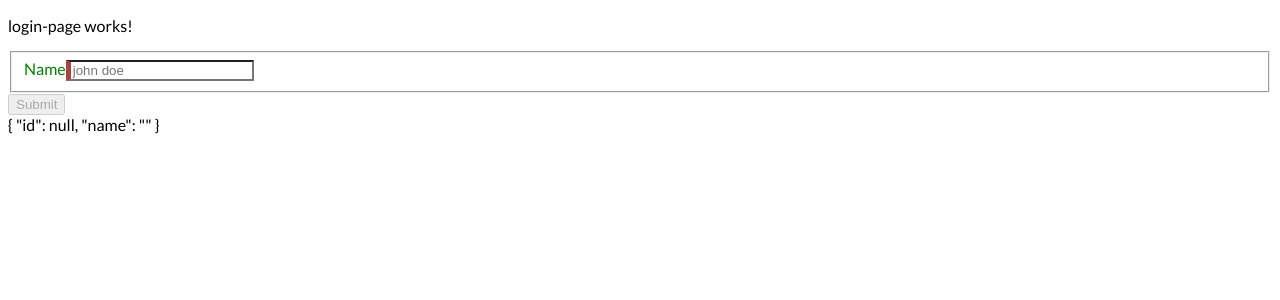
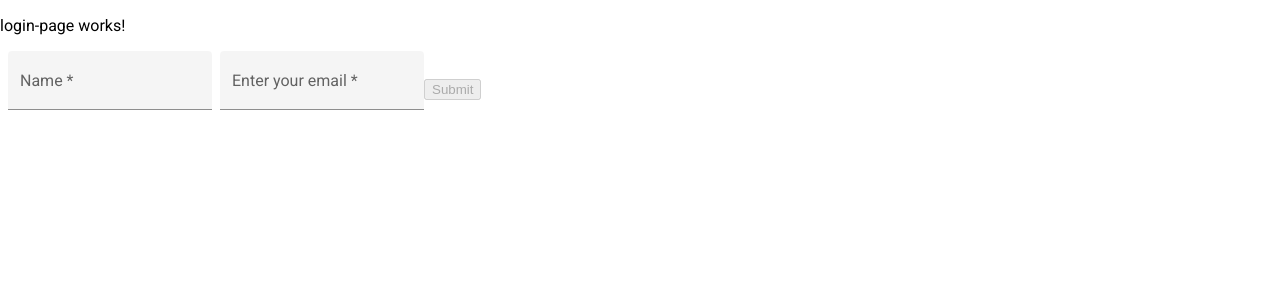
Before and after one commit to anthel/Assignment7_Angular_Pokemon_Trainer, an Angular app in the folder pokemon-trainer/: page / in a window 1280 px wide. Shown: the top 300 px of the page. Built offline with nearby package versions, Linux system fonts and the light colour scheme.

Commit message:
styled forms

```diff
--- a/pokemon-trainer/angular.json
+++ b/pokemon-trainer/angular.json
@@ -27,6 +27,7 @@
               "src/assets"
             ],
             "styles": [
+              "./node_modules/@angular/material/prebuilt-themes/deeppurple-amber.css",
               "src/styles.css"
             ],
             "scripts": []
@@ -94,6 +95,7 @@
               "src/assets"
             ],
             "styles": [
+              "./node_modules/@angular/material/prebuilt-themes/deeppurple-amber.css",
               "src/styles.css"
             ],
             "scripts": []
--- a/pokemon-trainer/package.json
+++ b/pokemon-trainer/package.json
@@ -11,10 +11,12 @@
   "private": true,
   "dependencies": {
     "@angular/animations": "~12.2.0",
+    "@angular/cdk": "^12.2.3",
     "@angular/common": "~12.2.0",
     "@angular/compiler": "~12.2.0",
     "@angular/core": "~12.2.0",
     "@angular/forms": "~12.2.0",
+    "@angular/material": "^12.2.3",
     "@angular/platform-browser": "~12.2.0",
     "@angular/platform-browser-dynamic": "~12.2.0",
     "@angular/router": "~12.2.0",
--- a/pokemon-trainer/src/app/login-page/login-page.component.css
+++ b/pokemon-trainer/src/app/login-page/login-page.component.css
@@ -1,11 +1,11 @@
-.ng-valid[required], .ng-valid.required  {
-    border-left: 5px solid #42A948; /* green */
+/* .ng-valid[required], .ng-valid.required  {
+    border-left: 5px solid #42A948;
   }
 
   .ng-invalid:not(form)  {
-    border-left: 5px solid #a94442; /* red */
+    border-left: 5px solid #a94442;
   }
-
+ */
   .error-message-container {
 
   }
@@ -13,5 +13,11 @@
     color: red;
   }
   .input-label {
-      color: green;
+
   }
+  .mat-form-field + .mat-form-field {
+    margin-left: 8px;
+  }
+  .form-container {
+    margin: 8px;
+  }
--- a/pokemon-trainer/src/app/login-page/login-page.component.html
+++ b/pokemon-trainer/src/app/login-page/login-page.component.html
@@ -1,23 +1,32 @@
 <p>login-page works!</p>
-<form #userForm="ngForm" (ngSubmit)="onSubmit()">
-	<fieldset>
-		<label for="name" class="input-label">Name</label>
-		<input type="text" id="name" placeholder="john doe" name="name"
-			required
-			[(ngModel)]="model.name"
-			#name="ngModel"
-			minlength="2"
+<div class="form-container">
+	<form [formGroup]="userForm" (ngSubmit)="onSubmit()" (submit)="$event.preventDefault()">
+		<mat-form-field appearance="fill">
+			<mat-label for="name" class="input-label">Name</mat-label>
+			<input type="text" id="name" placeholder="john doe" name="name"
+				matInput
+				required
+				formControlName="name"
+				>
+			<mat-error *ngIf="name?.invalid">{{getNameErrorMessage()}}</mat-error>
+		</mat-form-field>
+
+		<mat-form-field appearance="fill">
+			<mat-label>Enter your email</mat-label>
+			<input type="email" id="email" placeholder="pat@example.com"
+				matInput
+				required
+				formControlName="email"
+				>
+			<mat-error *ngIf="email?.invalid">{{getEmailErrorMessage()}}</mat-error>
+		</mat-form-field>
+
+		<button mat-raised-button color="primary"
+			type="submit"
+			[disabled]="!userForm.valid"
+			class="userform-btn"
 			>
-		<div [hidden]="name.valid || name.pristine"
-			class="error-message-container"
-			>
-		<p class="error-message-text">Name is required </p>
-		</div>
-	</fieldset>
-	<button type="submit" class="userform-btn"
-		[disabled]="!userForm.form.valid"
-		>Submit
-	</button>
-</form>
+			Submit</button>
 
-{{model | json}}
+	</form>
+</div>
--- a/pokemon-trainer/src/app/login-page/login-page.component.ts
+++ b/pokemon-trainer/src/app/login-page/login-page.component.ts
@@ -1,6 +1,9 @@
-import { Component, OnInit } from '@angular/core';
+import {
+  Component,
+  OnInit } from '@angular/core';
 import { User } from '../models/user';
 import { Router } from '@angular/router';
+import {FormControl, FormGroup, Validators} from '@angular/forms';
 
 @Component({
   selector: 'app-login-page',
@@ -9,22 +12,48 @@ import { Router } from '@angular/router';
 })
 export class LoginPageComponent implements OnInit {
 
+  user:User = new User(null, '', '');
 
+  userForm = new FormGroup({
+     name: new FormControl(this.user.name, [
+      Validators.required,
+      Validators.minLength(2)
+    ]),
+    email: new FormControl(this.user.email, [
+      Validators.required,
+      Validators.email
+    ])
+  })
 
-  model:User = new User(null, '');
-
-  constructor(
-    private router: Router,
-  ) {}
+  constructor(private router: Router) {}
 
   onSubmit() {
-    localStorage.setItem('user', this.model.name);
+    localStorage.setItem('user', this.user.name);
     this.router.navigate(['catalogue'])
   }
 
-
+  getNameErrorMessage() {
+    if (this.userForm.get('name')!.hasError('required')) {
+      return 'You must enter a value';
+    }
+    return this.userForm.get('name')!.hasError('minLength') ? 'Name requires at least 2 characters' : '';
+  }
+  getEmailErrorMessage() {
+    if (this.userForm.get('email')!.hasError('required')) {
+      return 'You must enter a value';
+    }
+    return this.userForm.get('email')!.hasError('email') ? 'Not a valid email' : '';
+  }
 
   ngOnInit(): void {
+
+  }
+
+  get name() {
+    return this.userForm.get('name');
+  }
+  get email() {
+    return this.userForm.get('email');
   }
 
 }
--- a/pokemon-trainer/src/app/models/user.ts
+++ b/pokemon-trainer/src/app/models/user.ts
@@ -3,6 +3,7 @@ export class User {
     constructor(
       public id: number | null,
       public name: string,
+      public email: string
     ) {  }
 
   }
--- a/pokemon-trainer/src/index.html
+++ b/pokemon-trainer/src/index.html
@@ -9,6 +9,9 @@
   <link rel="preconnect" href="https://fonts.googleapis.com">
   <link rel="preconnect" href="https://fonts.gstatic.com" crossorigin>
   <link href="https://fonts.googleapis.com/css2?family=Lato:wght@300;400&display=swap" rel="stylesheet">
+  <link rel="preconnect" href="https://fonts.gstatic.com">
+  <link href="https://fonts.googleapis.com/css2?family=Roboto:wght@300;400;500&display=swap" rel="stylesheet">
+  <link href="https://fonts.googleapis.com/icon?family=Material+Icons" rel="stylesheet">
 </head>
 <body>
   <app-root></app-root>
--- a/pokemon-trainer/src/styles.css
+++ b/pokemon-trainer/src/styles.css
@@ -3,3 +3,5 @@
 body {
     font-family: 'Lato', sans-serif;
 }
+html, body { height: 100%; }
+body { margin: 0; font-family: Roboto, "Helvetica Neue", sans-serif; }
```
Also changed, not shown: pokemon-trainer/src/app/app.module.ts (+11 -2 lines).
